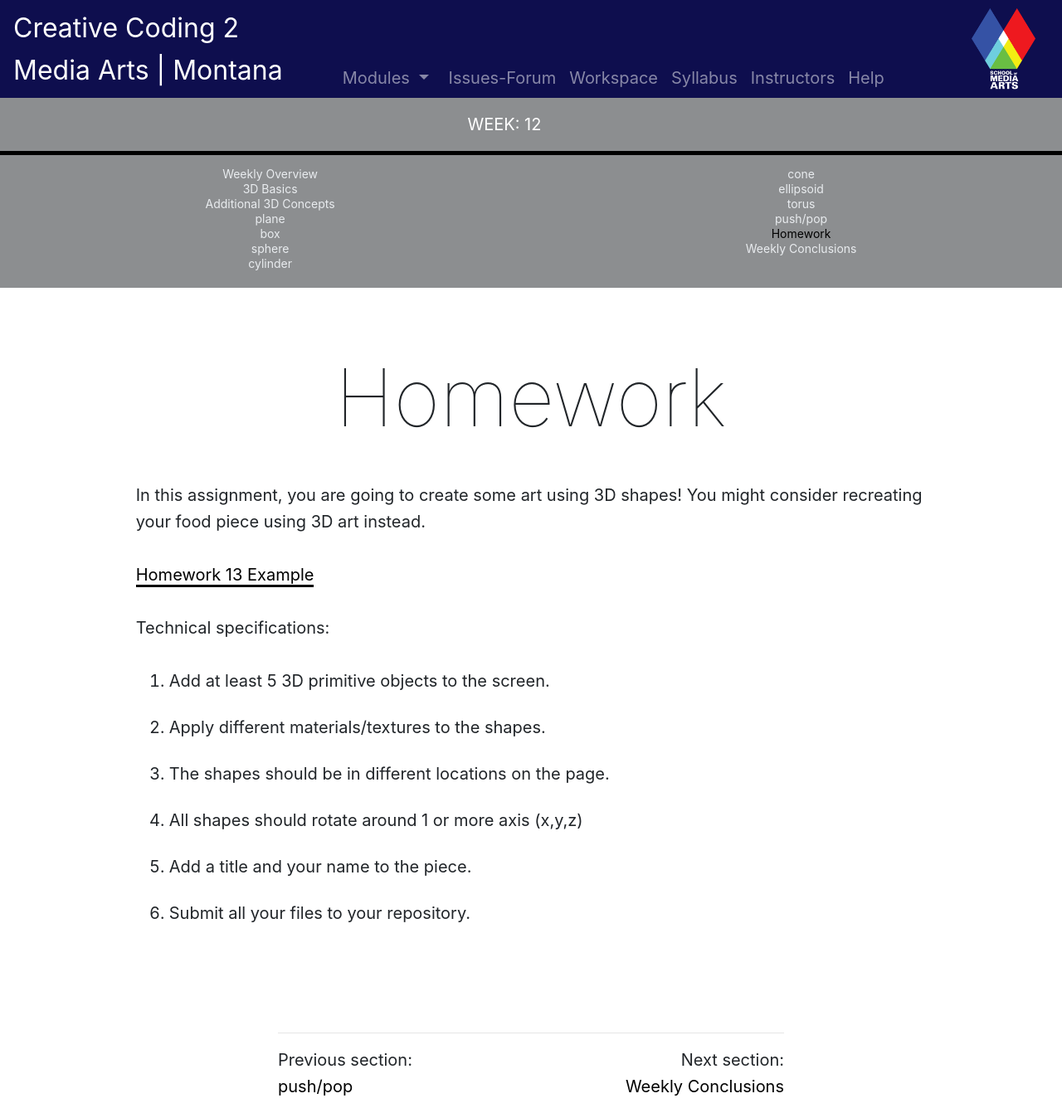
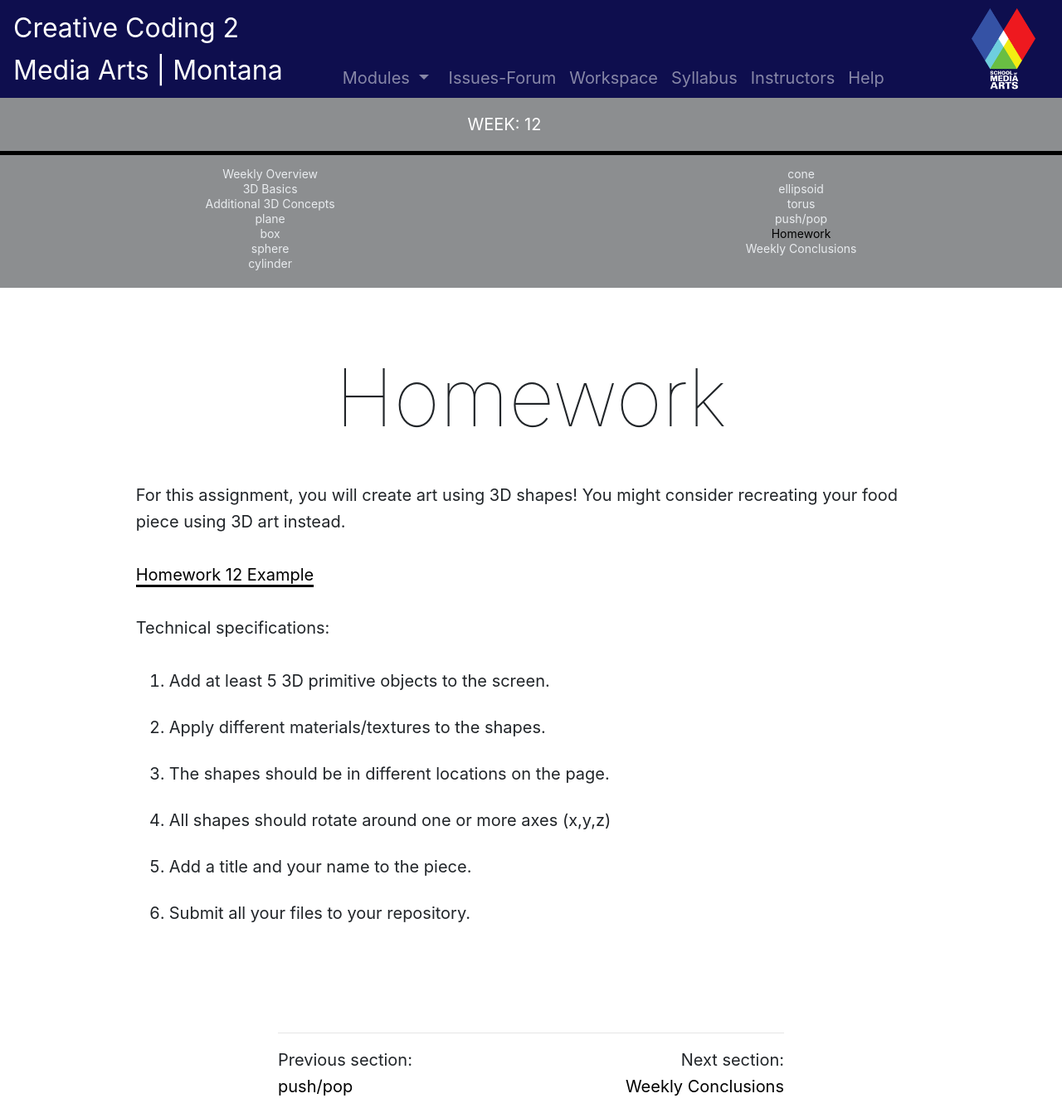
Before and after one commit to Montana-Media-Arts/220-creative-coding2-Spring2025, a Jekyll site: the page built from modules/week-12/_posts/2004-01-01-homework.md, in a window 1280 px wide. Shown: the whole page at 83% size. Built offline with Jekyll 4.4.1, drawn with Linux system fonts in a browser that asks for light colours; nearby versions of some CDN libraries; comment, search, counter and statistics services are not loaded.

Commit message:
Update 2004-01-01-homework.md

```diff
--- a/modules/week-12/_posts/2004-01-01-homework.md
+++ b/modules/week-12/_posts/2004-01-01-homework.md
@@ -6,15 +6,15 @@ jotted: false
 
 # Homework
 
-In this assignment, you are going to create some art using 3D shapes!  You might consider recreating your food piece using 3D art instead.
+For this assignment, you will create art using 3D shapes! You might consider recreating your food piece using 3D art instead.
 
-<a href="https://github.com/Montana-Media-Arts/220_CreativeCoding2-Spring2025-Samples/tree/main/Homework%2012" target="_blank">Homework 13 Example</a>
+<a href="https://github.com/Montana-Media-Arts/220_CreativeCoding2-Spring2025-Samples/tree/main/Homework%2012" target="_blank">Homework 12 Example</a>
 
 Technical specifications:
 
 1. Add at least 5 3D primitive objects to the screen.
 2. Apply different materials/textures to the shapes.
 3. The shapes should be in different locations on the page.
-4. All shapes should rotate around 1 or more axis (x,y,z)
+4. All shapes should rotate around one or more axes (x,y,z)
 5. Add a title and your name to the piece.
 6. Submit all your files to your repository.
```
